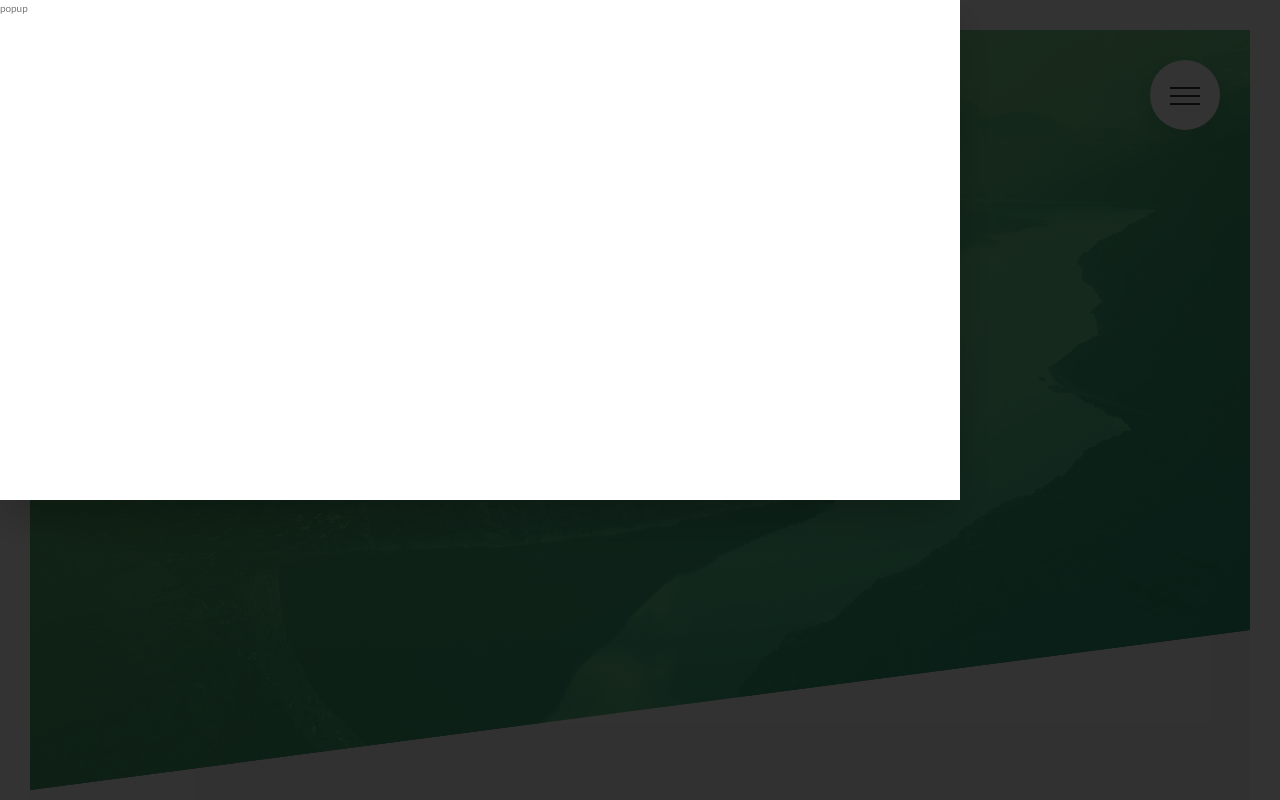
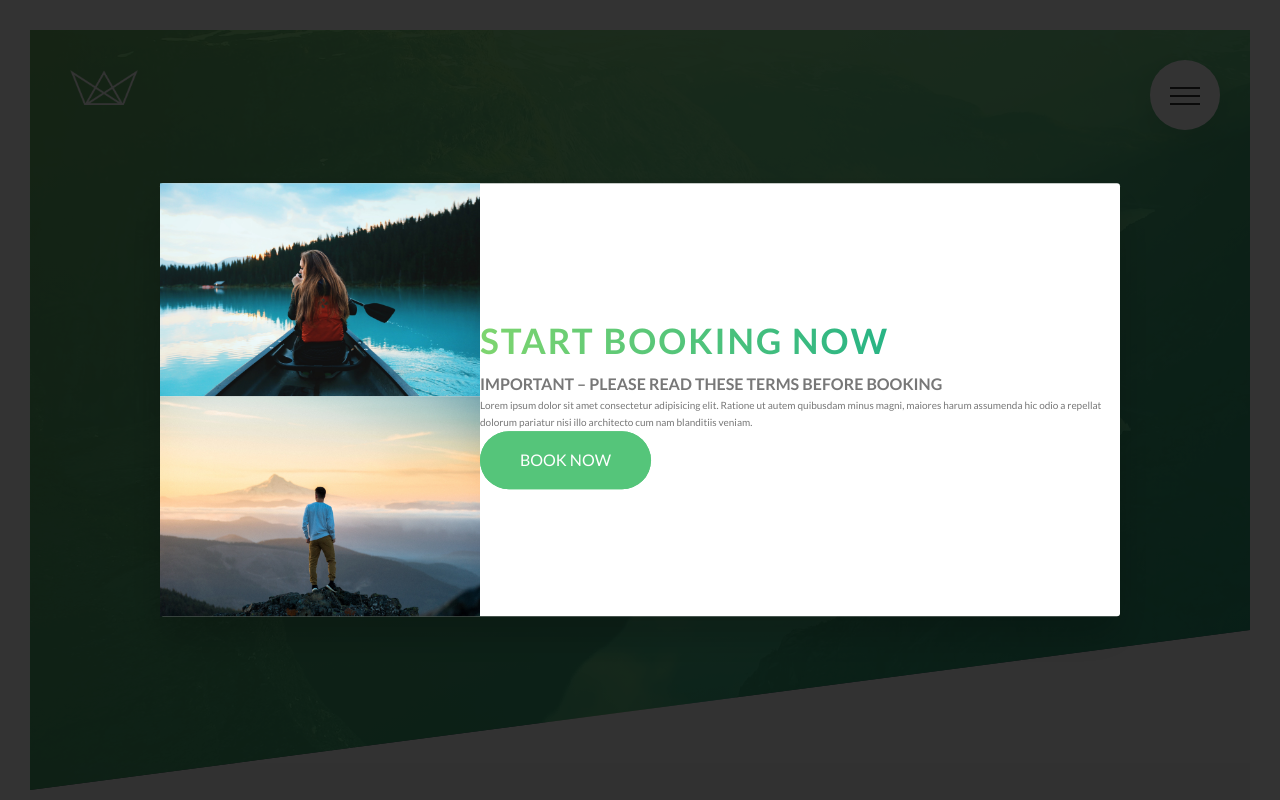
Before and after one commit to NikhilMudgal/CSS-practices, a website: page index.html in a window 1280 px wide. Shown: the top 800 px of the page. Drawn offline with Linux system fonts and the light colour scheme.

Commit message:
Added images, pop content, used display:table-cell and display: table with vertical-align:middle

```diff
--- a/index.html
+++ b/index.html
@@ -343,7 +343,18 @@
     </footer>
     <div class="popup">
         <div class="popup__content">
-            popup
+            <div class="popup__left">
+                <img src="img/nat-8.jpg" alt="Tour Photo" class="popup__img">
+                <img src="img/nat-9.jpg" alt="Tour Photo" class="popup__img">
+            </div>
+            <div class="popup__right">
+                <h2 class="heading-secondary">Start Booking Now</h2>
+                <h3 class="heading-tertiary">Important &ndash; Please read these terms before booking</h3>
+                <p class="popup__text">
+                    Lorem ipsum dolor sit amet consectetur adipisicing elit. Ratione ut autem quibusdam minus magni, maiores harum assumenda hic odio a repellat dolorum pariatur nisi illo architecto cum nam blanditiis veniam.
+                </p>
+                <a href="#" class="btn btn--green">Book Now</a>
+            </div>
         </div>
     </div>
     <!-- <section class="grid-test">
--- a/sass/abstract/_mixins.scss
+++ b/sass/abstract/_mixins.scss
@@ -5,3 +5,11 @@
         clear: both;
     }
 }
+
+@mixin absCenter {
+    position: absolute;
+    top: 50%;
+    left: 50%;
+    transform: translate(-50%, -50%);
+
+}
--- a/sass/components/_popup.scss
+++ b/sass/components/_popup.scss
@@ -8,9 +8,32 @@
     z-index: 2000;
 
     &__content {
+       @include absCenter;
+       border-radius: 3px;
        width: 75%;
-       height: 50rem;
        background-color: $color-white;
        box-shadow: 0 2rem 4rem rgba($color-black, .2);
+       display: table;
+    }
+
+    &__left {
+        width: 33.333%;
+        display: table-cell;  // display: table-cell can be used whose parent is set as table-cell
+    }
+
+    &__right {
+        width: 66.6667%;
+        display: table-cell;
+        vertical-align: middle; // vertical align is used for the table cell and table
+
+    }
+
+    &__img {
+        display: block;
+        width: 100%;
+    }
+
+    &__text {
+
     }
 }
```
Also changed, not shown: css/style.css.
